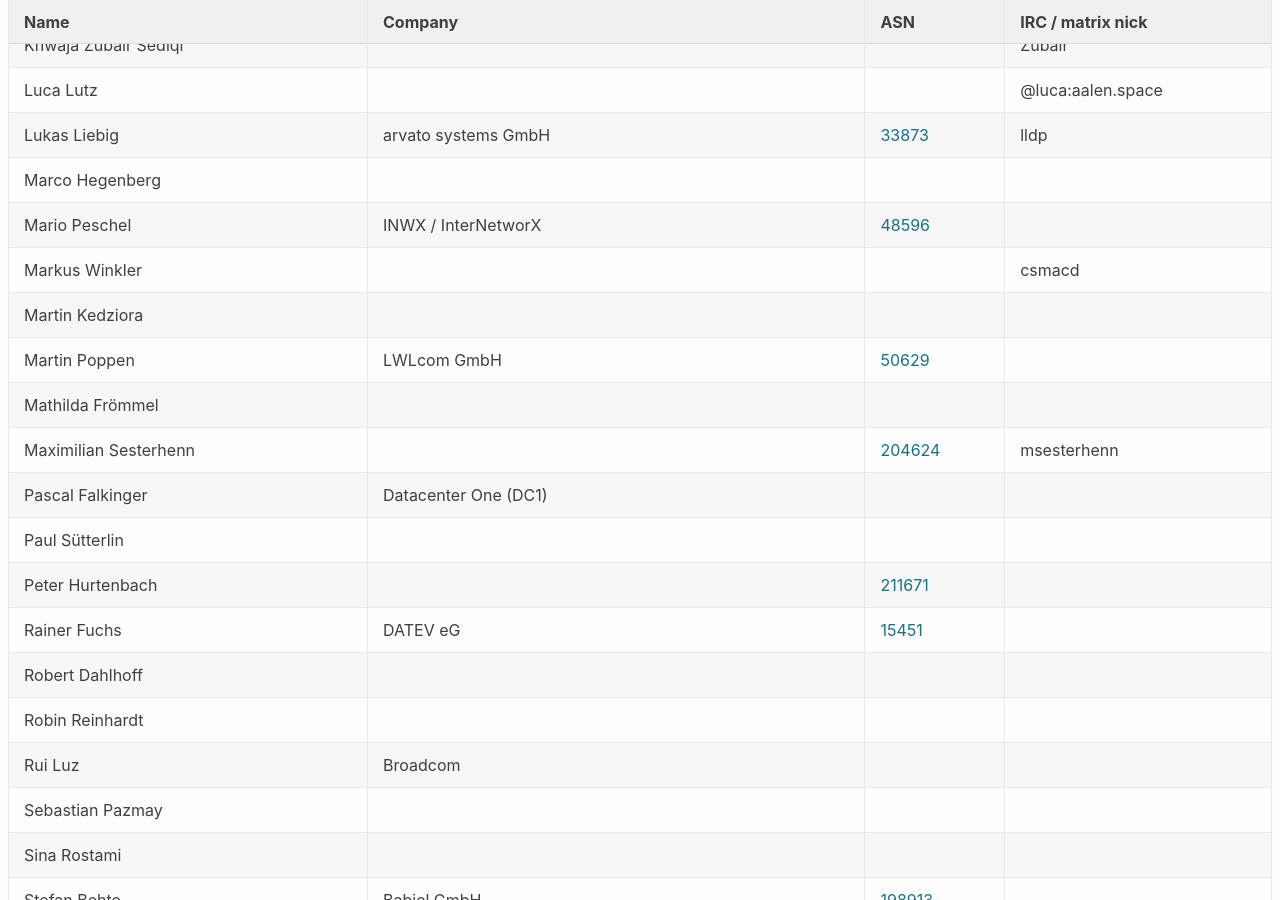
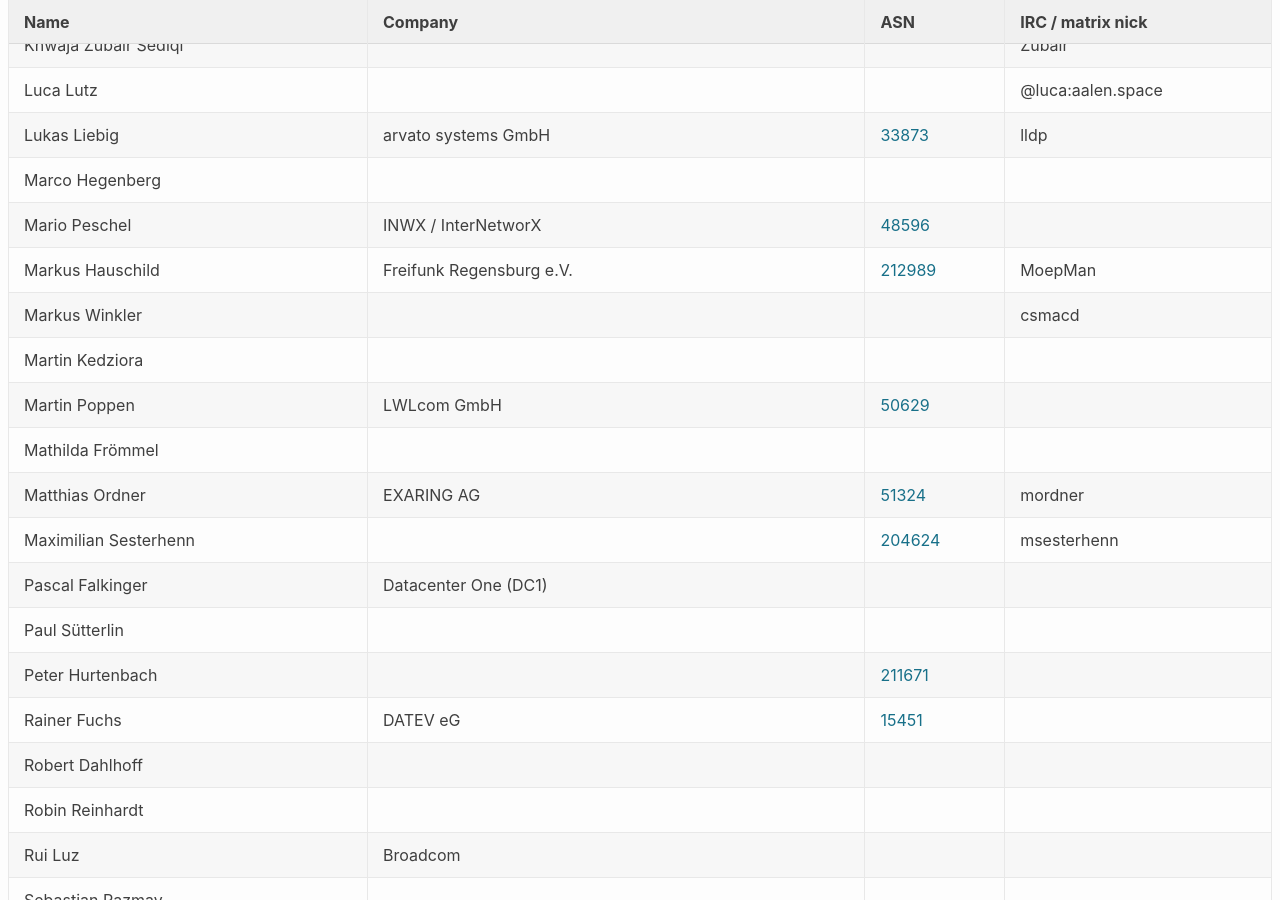
Before and after one commit to denog/pretix-attendeelist, a Jekyll site: the page built from denog16/index.markdown, in a window 1280 px wide and 900 px high, scrolled down 17154 px. Built offline with Jekyll 4.4.1, drawn with Linux system fonts in a browser that asks for light colours.

Commit message:
Latest data: Mon Oct 14 10:33:27 UTC 2024

```diff
--- a/_data/attendees_denog16_online.json
+++ b/_data/attendees_denog16_online.json
@@ -156,6 +156,12 @@
     "asn": "48596"
   },
   {
+    "name": "Markus Hauschild",
+    "company": "Freifunk Regensburg e.V.",
+    "irc": "MoepMan",
+    "asn": "212989"
+  },
+  {
     "name": "Markus Winkler",
     "company": null,
     "irc": "csmacd",
@@ -178,6 +184,12 @@
     "company": null,
     "irc": null,
     "asn": null
+  },
+  {
+    "name": "Matthias Ordner",
+    "company": "EXARING AG",
+    "irc": "mordner",
+    "asn": "51324"
   },
   {
     "name": "Maximilian Sesterhenn",
```
